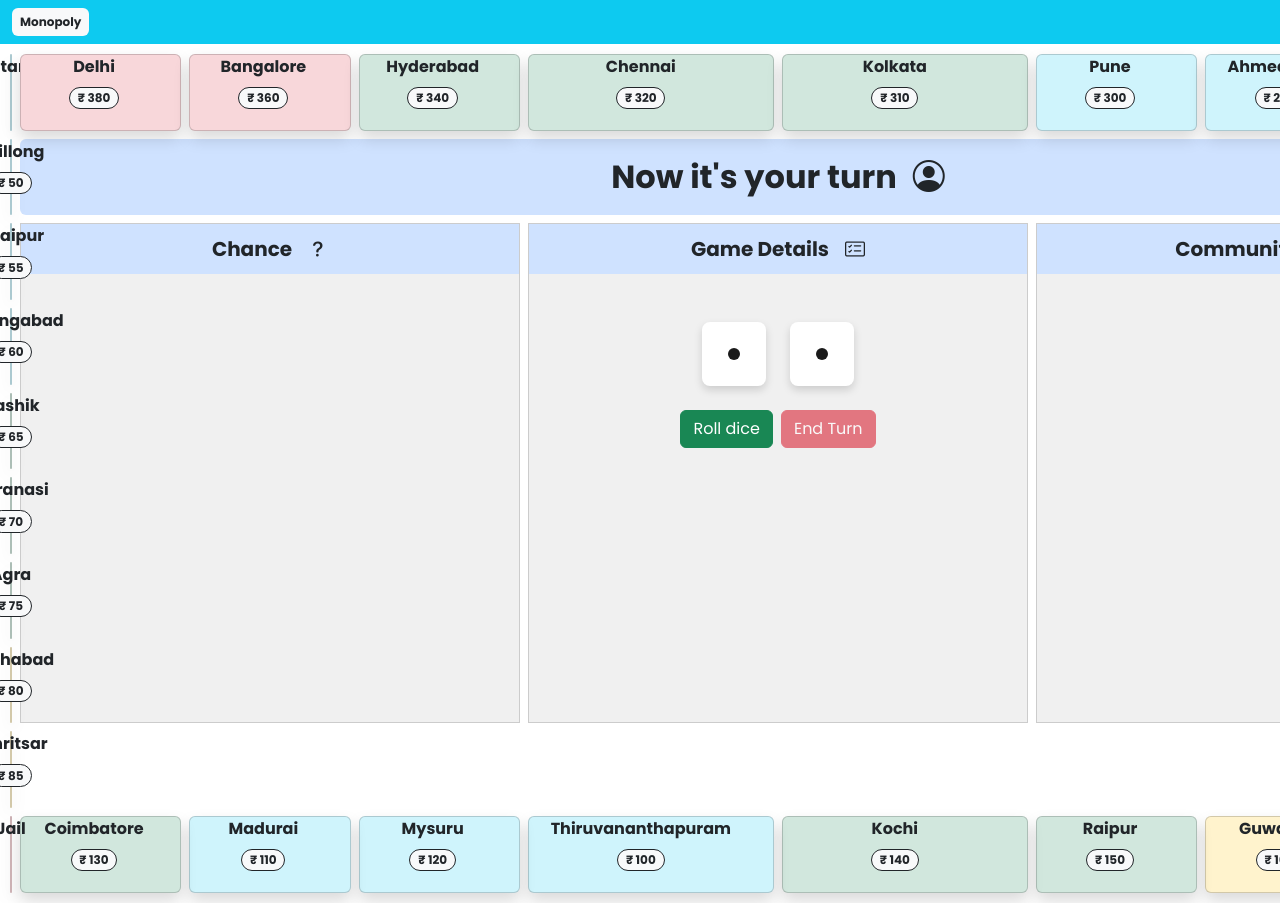
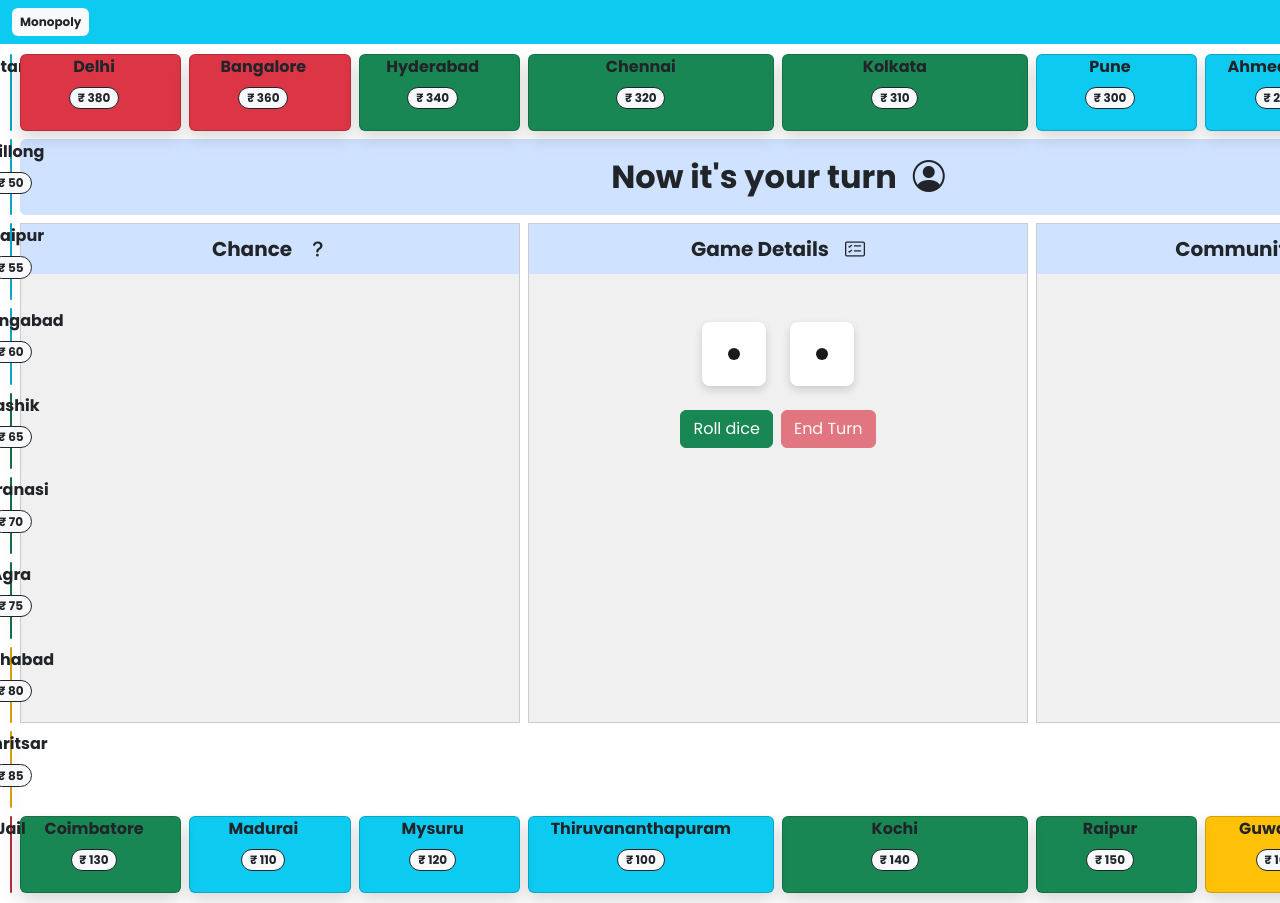
Before and after one commit to saicharan965/monopoly, an Angular app: page /game/1 in a window 1280 px wide. Shown: the top 903 px of the page. Built offline with nearby package versions, Linux system fonts and the light colour scheme.

Commit message:
added css animation for player token

```diff
--- a/src/app/game-board/game-board.component.html
+++ b/src/app/game-board/game-board.component.html
@@ -2,10 +2,10 @@
   @for (property of properties(); track $index) {
   <div (click)="onDetails(property.id)" class="card shadow hover div{{property.id}}"
     [ngClass]="property.type === 'Property' ? 'proprty-card':'utillity-card'" [ngClass]="{
-      'bg-danger-subtle' : property.color === PropertyColors.Red,
-      'bg-success-subtle' : property.color === PropertyColors.Green,
-      'bg-info-subtle' : property.color === PropertyColors.LightBlue,
-      'bg-warning-subtle' : property.color === PropertyColors.Yellow,
+      'bg-danger' : property.color === PropertyColors.Red,
+      'bg-success' : property.color === PropertyColors.Green,
+      'bg-info' : property.color === PropertyColors.LightBlue,
+      'bg-warning' : property.color === PropertyColors.Yellow,
     }">
     <app-property-cell [gameState]="gameState()" [property]="property"></app-property-cell>
   </div>
--- a/src/app/property-cell/property-cell.component.html
+++ b/src/app/property-cell/property-cell.component.html
@@ -3,7 +3,7 @@
   <div class="d-flex m-1">
     @for (player of playersOnThisCell; track player.id) {
     <div class="player-marker rounded-circle" [ngStyle]="{'background-color': player.tokenColor.toLowerCase()}"
-      title="{{player.name}}" style="width: 12px; height: 12px; border: 1px solid #000;"></div>
+      title="{{player.name}}"></div>
     }
   </div>
   }
--- a/src/app/property-cell/property-cell.component.scss
+++ b/src/app/property-cell/property-cell.component.scss
@@ -3,3 +3,10 @@
   font-weight: bold;
   margin-bottom: 5px;
 }
+
+.player-marker {
+  width: 12px;
+  height: 12px;
+  border: 2px solid #fff;
+  animation: pulse 2s infinite;
+}
--- a/src/styles.scss
+++ b/src/styles.scss
@@ -32,3 +32,19 @@
   height: 32px;
   width: 32px;
 }
+
+//add global animations here
+
+@keyframes pulse {
+  0% {
+    transform: scale(1);
+  }
+
+  50% {
+    transform: scale(1.25);
+  }
+
+  100% {
+    transform: scale(1);
+  }
+}
```
